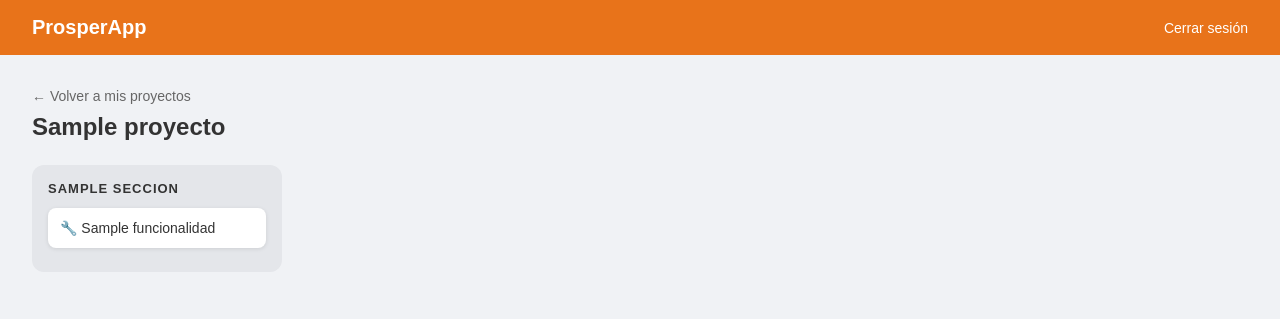
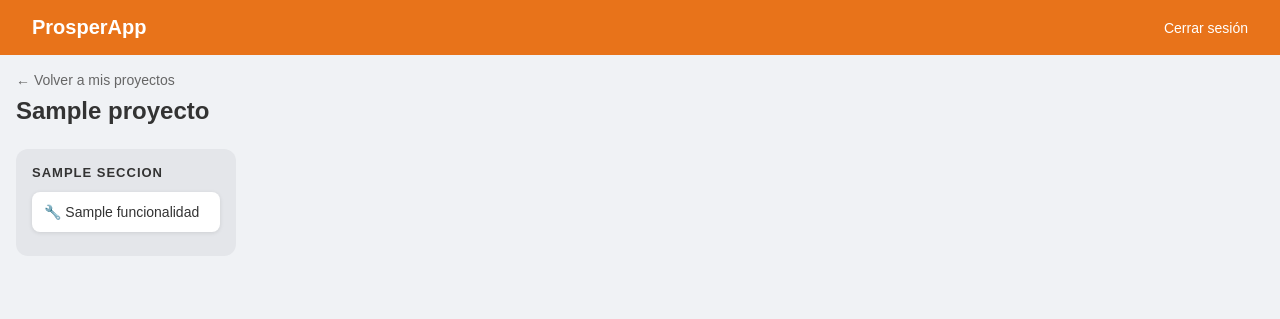
Before and after one commit to LauraDayanaT/ProsperApp, a Flask app: page /proyectos/1 in a window 1280 px wide. Shown: the top 319 px of the page. Run offline with Flask 3, Linux system fonts and the light colour scheme; the visitor is signed in with stand-in values (Sample User, id 1); a database or web service that is not in the repository returns one stand-in record (values such as "Sample title"); some libraries are stand-ins or nearby versions.

Commit message:
style: rediseño para que funcione en aplicacion movil

```diff
--- a/app/templates/login.html
+++ b/app/templates/login.html
@@ -2,6 +2,7 @@
 <html lang="es">
 <head>
     <meta charset="UTF-8">
+    <meta name="viewport" content="width=device-width, initial-scale=1.0">
     <title>ProsperApp - Login</title>
     <style>
         * { margin: 0; padding: 0; box-sizing: border-box; }
@@ -18,7 +19,8 @@
             padding: 40px;
             border-radius: 12px;
             box-shadow: 0 4px 20px rgba(0,0,0,0.1);
-            width: 380px;
+            width: 100%;
+            max-width: 380px;
         }
         h1 { color: #e8731a; margin-bottom: 8px; }
         p { color: #666; margin-bottom: 24px; }
--- a/app/templates/nuevo_proyecto.html
+++ b/app/templates/nuevo_proyecto.html
@@ -2,6 +2,7 @@
 <html lang="es">
 <head>
     <meta charset="UTF-8">
+    <meta name="viewport" content="width=device-width, initial-scale=1.0">
     <title>ProsperApp - Nuevo Proyecto</title>
     <style>
         * { margin: 0; padding: 0; box-sizing: border-box; }
@@ -15,7 +16,7 @@
         }
         .navbar h1 { color: white; font-size: 20px; }
         .navbar a { color: white; text-decoration: none; font-size: 14px; }
-        .container { padding: 32px; max-width: 600px; margin: 0 auto; }
+        .container { padding: 16px; max-width: 600px; margin: 0 auto; }
         .card {
             background: white;
             border-radius: 12px;
@@ -36,7 +37,7 @@
         textarea { height: 100px; resize: vertical; }
         .secciones-grid {
             display: grid;
-            grid-template-columns: 1fr 1fr;
+            grid-template-columns: repeat(auto-fit, minmax(140px, 1fr));
             gap: 10px;
             margin-bottom: 24px;
         }
--- a/app/templates/tablero.html
+++ b/app/templates/tablero.html
@@ -2,6 +2,7 @@
 <html lang="es">
 <head>
     <meta charset="UTF-8">
+    <meta name="viewport" content="width=device-width, initial-scale=1.0">
     <title>ProsperApp - Tablero</title>
     <style>
         * { margin: 0; padding: 0; box-sizing: border-box; }
@@ -15,7 +16,7 @@
         }
         .navbar h1 { color: white; font-size: 20px; }
         .navbar a { color: white; text-decoration: none; font-size: 14px; }
-        .container { padding: 32px; }
+        .container { padding: 16px; }
         .header {
             display: flex;
             justify-content: space-between;
@@ -34,13 +35,14 @@
             gap: 16px;
             overflow-x: auto;
             padding-bottom: 16px;
+            -webkit-overflow-scrolling: touch;
         }
         .columna {
             background: #e4e6ea;
             border-radius: 12px;
             padding: 16px;
-            min-width: 250px;
-            max-width: 250px;
+            min-width: 220px;
+            max-width: 280px;
         }
         .columna-header {
             font-weight: bold;
```
Also changed, not shown: app/templates/proyectos.html (+6 -1 lines).
